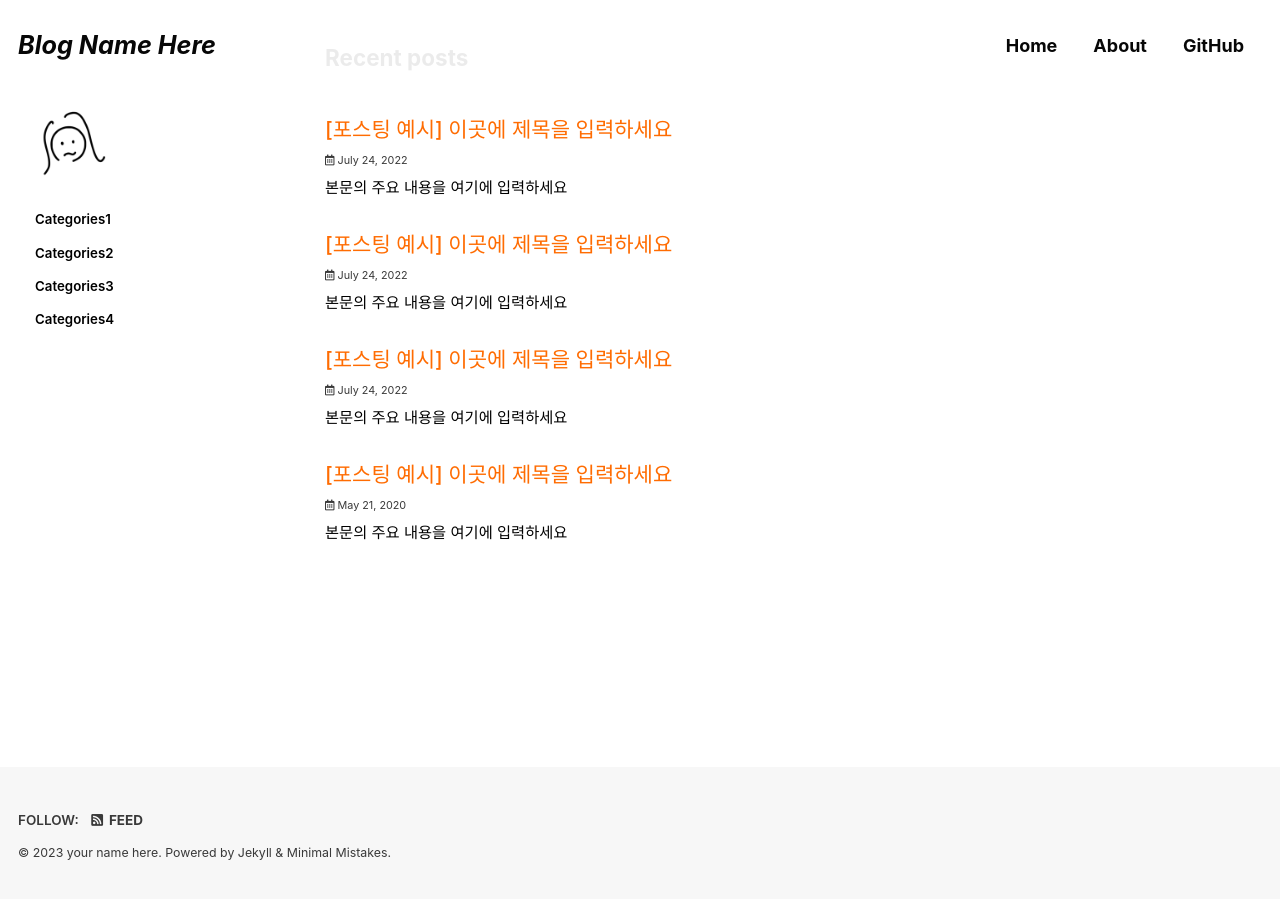
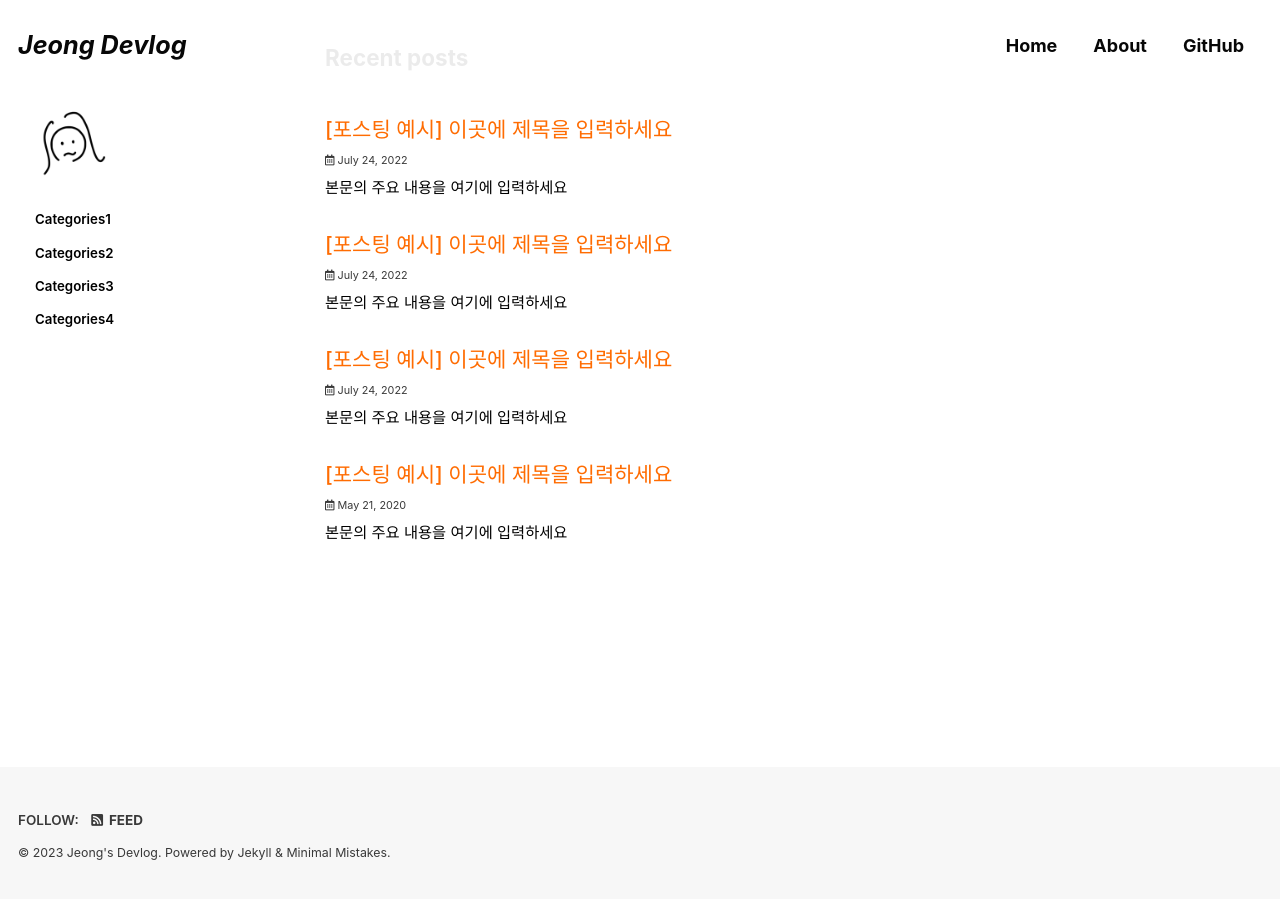
Before and after one commit to jeonghyunseok/jeonghyunseok.github.io, a Jekyll site: the page built from index.html, in a window 1280 px wide and 900 px high, scrolled down 90 px. Built offline with Jekyll 4.4.1, drawn with Linux system fonts in a browser that asks for light colours; cached includes are drawn as plain includes; some web fonts are replaced; the list of posts is cut into pages by our own code.

Commit message:
feat. ul 및 이름 변경

```diff
--- a/_config.yml
+++ b/_config.yml
@@ -19,14 +19,14 @@ minimal_mistakes_skin: "plum" # "default" "air", "aqua", ...
 
 # Site Settings
 locale: "ko-KR" #"en-US"
-title: "Blog Name Here" # 상단 헤더에 보이는 블로그 명
+title: "Jeong Devlog" # 상단 헤더에 보이는 블로그 명
 title_separator: "&#124;"
 subtitle: # site tagline that appears below site title in masthead
-name: "your name here" # 블로그 닉네임 설정
-description: "this is my blog!" # 블로그 설명
-url: "https://github-account.github.io" # 블로그 URL
-baseurl: # the subpath of your site, e.g. "/blog"
-repository: "github-account/github-account.github.io" # GitHub Repo 이름
+name: "Jeong's Devlog" # 블로그 닉네임 설정
+description: "Developer Jeong's Blog" # 블로그 설명
+url: "https://jeonghyunseok.github.io" # 블로그 URL
+baseurl: / # the subpath of your site, e.g. "/blog"
+repository: "jeonghynsoek/jeonghyunseok.github.io" # GitHub Repo 이름
 teaser: #
 
 # logo                     : # 블로그명 앞에 로고 추가하고 싶을 경우 사용
--- a/_layouts/default.html
+++ b/_layouts/default.html
@@ -56,11 +56,11 @@
     {% include head.html %}
     {% include head/custom.html %}
 
-    <link rel="apple-touch-icon" sizes="180x180" href="https://github-account.github.io/assets/images/favicon/apple-touch-icon.png">
-    <link rel="icon" type="image/png" sizes="32x32" href="https://github-account.github.io/assets/images/favicon/favicon-32x32.png">
-    <link rel="icon" type="image/png" sizes="16x16" href="https://github-account.github.io/assets/images/favicon/favicon-16x16.png">
-    <link rel="manifest" href="https://github-account.github.io/assets/images/favicon/site.webmanifest">
-    <link rel="mask-icon" href="https://github-account.github.io/assets/images/favicon/safari-pinned-tab.svg" color="#5bbad5">
+    <link rel="apple-touch-icon" sizes="180x180" href="https://jeonghyunseok.github.io/assets/images/favicon/apple-touch-icon.png">
+    <link rel="icon" type="image/png" sizes="32x32" href="https://jeonghyunseok.github.io/assets/images/favicon/favicon-32x32.png">
+    <link rel="icon" type="image/png" sizes="16x16" href="https://jeonghyunseok.github.io/assets/images/favicon/favicon-16x16.png">
+    <link rel="manifest" href="https://jeonghyunseok.github.io/assets/images/favicon/site.webmanifest">
+    <link rel="mask-icon" href="https://jeonghyunseok.github.io/assets/images/favicon/safari-pinned-tab.svg" color="#5bbad5">
     <meta name="msapplication-TileColor" content="#ffc40d">
     <meta name="theme-color" content="#ffffff">
   </head>
```
Also changed, not shown: README.md.
